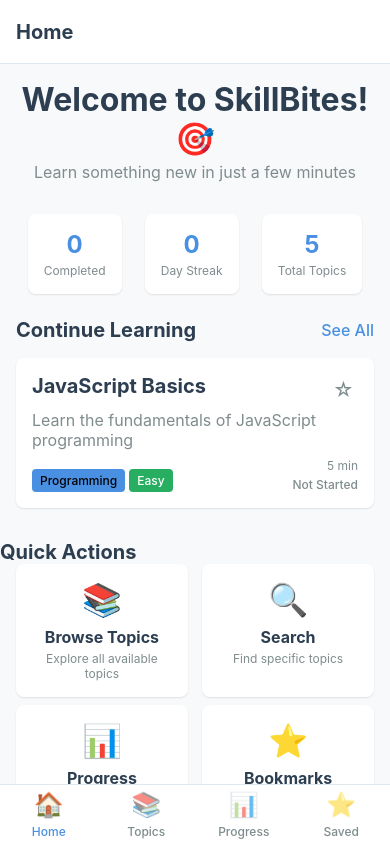
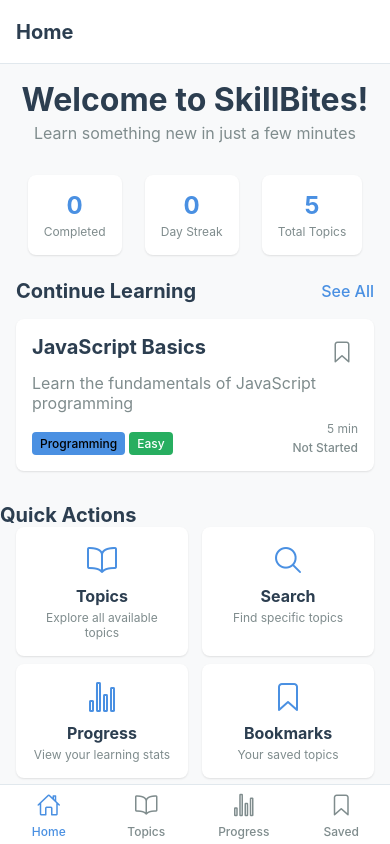
Before and after one commit to AmanCrafts/MAD-Hack, a React Native app in the folder frontend/: screen / in a window 390 px wide. Built offline with nearby package versions, Linux system fonts and the light colour scheme.

Commit message:
feat: Introduce Ionicons for UI icons, update empty states, and refine quiz result messages.

```diff
--- a/frontend/src/components/TopicCard.js
+++ b/frontend/src/components/TopicCard.js
@@ -1,6 +1,7 @@
 import React from 'react';
 import { View, Text, TouchableOpacity, StyleSheet } from 'react-native';
 import { theme } from '../styles/theme';
+import { Ionicons } from '@expo/vector-icons';
 
 const TopicCard = ({ topic, status, isBookmarked, onPress, onBookmark }) => {
   const getStatusColor = () => {
@@ -46,9 +47,11 @@ const TopicCard = ({ topic, status, isBookmarked, onPress, onBookmark }) => {
             {topic.title}
           </Text>
           <TouchableOpacity onPress={onBookmark} style={styles.bookmarkButton}>
-            <Text style={[styles.bookmark, { color: isBookmarked ? theme.colors.accent : theme.colors.textSecondary }]}>
-              {isBookmarked ? '★' : '☆'}
-            </Text>
+            <Ionicons
+              name={isBookmarked ? "bookmark" : "bookmark-outline"}
+              size={24}
+              color={isBookmarked ? theme.colors.primary : theme.colors.textSecondary}
+            />
           </TouchableOpacity>
         </View>
 
--- a/frontend/src/navigation/AppNavigator.js
+++ b/frontend/src/navigation/AppNavigator.js
@@ -1,11 +1,10 @@
 import React from 'react';
 import { Text } from 'react-native';
+import { Ionicons } from '@expo/vector-icons';
 import { NavigationContainer } from '@react-navigation/native';
 import { createStackNavigator } from '@react-navigation/stack';
 import { createBottomTabNavigator } from '@react-navigation/bottom-tabs';
 import { theme } from '../styles/theme';
-
-// Import screens
 import HomeScreen from '../screens/Home/HomeScreen';
 import TopicListScreen from '../screens/Topics/TopicListScreen';
 import TopicDetailScreen from '../screens/TopicDetail/TopicDetailScreen';
@@ -18,6 +17,11 @@ import SearchScreen from '../screens/Search/SearchScreen';
 
 const Stack = createStackNavigator();
 const Tab = createBottomTabNavigator();
+
+// Simple tab icon component (using Ionicons)
+const TabIcon = ({ name, color, size = 24 }) => (
+  <Ionicons name={name} size={size} color={color} />
+);
 
 // Tab Navigator
 const TabNavigator = () => {
@@ -55,7 +59,7 @@ const TabNavigator = () => {
         component={HomeScreen}
         options={{
           tabBarLabel: 'Home',
-          tabBarIcon: ({ color }) => <TabIcon name="🏠" color={color} />,
+          tabBarIcon: ({ color }) => <TabIcon name="home-outline" color={color} />,
         }}
       />
       <Tab.Screen
@@ -63,7 +67,7 @@ const TabNavigator = () => {
         component={TopicListScreen}
         options={{
           tabBarLabel: 'Topics',
-          tabBarIcon: ({ color }) => <TabIcon name="📚" color={color} />,
+          tabBarIcon: ({ color }) => <TabIcon name="book-outline" color={color} />,
         }}
       />
       <Tab.Screen
@@ -71,7 +75,7 @@ const TabNavigator = () => {
         component={DashboardScreen}
         options={{
           tabBarLabel: 'Progress',
-          tabBarIcon: ({ color }) => <TabIcon name="📊" color={color} />,
+          tabBarIcon: ({ color }) => <TabIcon name="stats-chart-outline" color={color} />,
         }}
       />
       <Tab.Screen
@@ -79,19 +83,12 @@ const TabNavigator = () => {
         component={BookmarksScreen}
         options={{
           tabBarLabel: 'Saved',
-          tabBarIcon: ({ color }) => <TabIcon name="⭐" color={color} />,
+          tabBarIcon: ({ color }) => <TabIcon name="bookmark-outline" color={color} />,
         }}
       />
     </Tab.Navigator>
   );
 };
-
-// Simple tab icon component (using emoji for simplicity)
-const TabIcon = ({ name, color }) => (
-  <Text style={{ fontSize: 24, opacity: color === theme.colors.primary ? 1 : 0.6 }}>
-    {name}
-  </Text>
-);
 
 // Main Stack Navigator
 const AppNavigator = () => {
--- a/frontend/src/screens/Bookmarks/BookmarksScreen.js
+++ b/frontend/src/screens/Bookmarks/BookmarksScreen.js
@@ -29,10 +29,10 @@ const BookmarksScreen = ({ navigation }) => {
 
   const renderEmptyState = () => (
     <View style={styles.emptyContainer}>
-      <Text style={styles.emptyIcon}>⭐</Text>
-      <Text style={styles.emptyTitle}>No Bookmarks Yet</Text>
+      <Ionicons name="bookmark-outline" size={64} color={theme.colors.textSecondary} style={styles.emptyIcon} />
+      <Text style={styles.emptyTitle}>No bookmarks yet</Text>
       <Text style={styles.emptyDescription}>
-        Bookmark topics you want to revisit later by tapping the star icon on any topic card.
+        Save topics you want to review later
       </Text>
     </View>
   );
--- a/frontend/src/screens/Home/HomeScreen.js
+++ b/frontend/src/screens/Home/HomeScreen.js
@@ -4,6 +4,7 @@ import { useTopics } from '../../context/TopicContext';
 import { useRecommendations } from '../../hooks/useRecommendations';
 import TopicCard from '../../components/TopicCard';
 import { theme } from '../../styles/theme';
+import { Ionicons } from '@expo/vector-icons';
 
 const HomeScreen = ({ navigation }) => {
   const { topics, topicStatus, toggleBookmark, bookmarks, streak, getCompletedTopicsCount } = useTopics();
@@ -24,7 +25,7 @@ const HomeScreen = ({ navigation }) => {
     <ScrollView style={styles.container} showsVerticalScrollIndicator={false}>
       {/* Welcome Section */}
       <View style={styles.welcomeSection}>
-        <Text style={styles.welcomeTitle}>Welcome to SkillBites! 🎯</Text>
+        <Text style={styles.welcomeTitle}>Welcome to SkillBites!</Text>
         <Text style={styles.welcomeSubtitle}>
           Learn something new in just a few minutes
         </Text>
@@ -74,8 +75,8 @@ const HomeScreen = ({ navigation }) => {
             style={styles.actionCard}
             onPress={() => navigation.navigate('Topics')}
           >
-            <Text style={styles.actionIcon}>📚</Text>
-            <Text style={styles.actionTitle}>Browse Topics</Text>
+            <Ionicons name="book-outline" size={24} color={theme.colors.primary} style={styles.actionIcon} />
+            <Text style={styles.actionTitle}>Topics</Text>
             <Text style={styles.actionSubtitle}>Explore all available topics</Text>
           </TouchableOpacity>
 
@@ -83,7 +84,7 @@ const HomeScreen = ({ navigation }) => {
             style={styles.actionCard}
             onPress={() => navigation.navigate('Search')}
           >
-            <Text style={styles.actionIcon}>🔍</Text>
+            <Ionicons name="search-outline" size={24} color={theme.colors.primary} style={styles.actionIcon} />
             <Text style={styles.actionTitle}>Search</Text>
             <Text style={styles.actionSubtitle}>Find specific topics</Text>
           </TouchableOpacity>
@@ -92,7 +93,7 @@ const HomeScreen = ({ navigation }) => {
             style={styles.actionCard}
             onPress={() => navigation.navigate('Dashboard')}
           >
-            <Text style={styles.actionIcon}>📊</Text>
+            <Ionicons name="stats-chart-outline" size={24} color={theme.colors.primary} style={styles.actionIcon} />
             <Text style={styles.actionTitle}>Progress</Text>
             <Text style={styles.actionSubtitle}>View your learning stats</Text>
           </TouchableOpacity>
@@ -101,7 +102,7 @@ const HomeScreen = ({ navigation }) => {
             style={styles.actionCard}
             onPress={() => navigation.navigate('Bookmarks')}
           >
-            <Text style={styles.actionIcon}>⭐</Text>
+            <Ionicons name="bookmark-outline" size={24} color={theme.colors.primary} style={styles.actionIcon} />
             <Text style={styles.actionTitle}>Bookmarks</Text>
             <Text style={styles.actionSubtitle}>Your saved topics</Text>
           </TouchableOpacity>
--- a/frontend/src/screens/Quiz/ResultScreen.js
+++ b/frontend/src/screens/Quiz/ResultScreen.js
@@ -40,9 +40,9 @@ const ResultScreen = ({ route, navigation }) => {
   };
 
   const getScoreMessage = () => {
-    if (results.percentage >= 80) return 'Excellent! 🎉';
-    if (results.percentage >= 60) return 'Good job! 👍';
-    return 'Keep practicing! 💪';
+    if (results.percentage >= 80) return 'Excellent!';
+    if (results.percentage >= 60) return 'Good job!';
+    return 'Keep practicing!';
   };
 
   if (!topic || !results) {
@@ -102,7 +102,7 @@ const ResultScreen = ({ route, navigation }) => {
                     optionIndex !== answer.question.correctAnswer
                   }
                   disabled={true}
-                  onPress={() => {}}
+                  onPress={() => { }}
                 />
               ))}
             </View>
--- a/frontend/src/screens/Recommendations/RecommendationsScreen.js
+++ b/frontend/src/screens/Recommendations/RecommendationsScreen.js
@@ -4,6 +4,7 @@ import { useTopics } from '../../context/TopicContext';
 import { useRecommendations } from '../../hooks/useRecommendations';
 import TopicCard from '../../components/TopicCard';
 import { theme } from '../../styles/theme';
+import { Ionicons } from '@expo/vector-icons';
 
 const RecommendationsScreen = ({ navigation }) => {
   const { topicStatus, toggleBookmark, bookmarks, getCompletedTopicsCount } = useTopics();
@@ -31,7 +32,7 @@ const RecommendationsScreen = ({ navigation }) => {
 
   const renderEmptyState = () => (
     <View style={styles.emptyContainer}>
-      <Text style={styles.emptyIcon}>🎯</Text>
+      <Ionicons name="bulb-outline" size={64} color={theme.colors.textSecondary} style={styles.emptyIcon} />
       <Text style={styles.emptyTitle}>
         {completedCount === 0 ? 'Start Learning!' : 'All Caught Up!'}
       </Text>
--- a/frontend/src/screens/Topics/TopicListScreen.js
+++ b/frontend/src/screens/Topics/TopicListScreen.js
@@ -43,7 +43,7 @@ const TopicListScreen = ({ navigation }) => {
         style={styles.searchButton}
         onPress={() => navigation.navigate('Search')}
       >
-        <Text style={styles.searchIcon}>🔍</Text>
+        <Ionicons name="search-outline" size={20} color={theme.colors.textSecondary} style={styles.searchIcon} />
         <Text style={styles.searchText}>Search topics...</Text>
       </TouchableOpacity>
 
```
Also changed, not shown: frontend/package.json (+6 -5 lines), frontend/src/screens/Dashboard/DashboardScreen.js (+24 -11 lines), frontend/src/screens/Quiz/QuizScreen.js (+8 -13 lines), frontend/src/screens/Search/SearchScreen.js (+7 -10 lines), frontend/src/screens/TopicDetail/TopicDetailScreen.js (+8 -5 lines), 2 other files (tests, documents, lock files or other folders).
